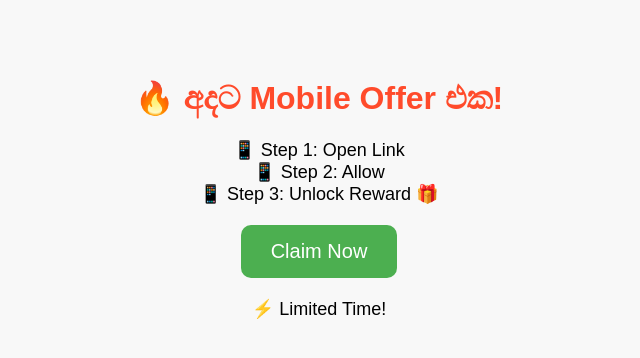
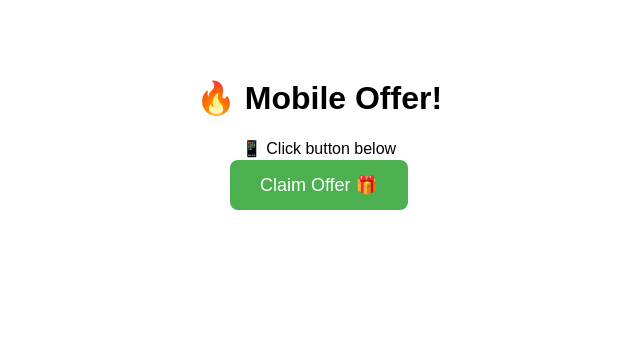
Before and after one commit to visitlanka256-sketch/earning-offers, a plain HTML site: page index.html in a window 1280 px wide. Shown: the whole page, without its empty margins (321-961 px from the left). Drawn offline with Linux system fonts and the light colour scheme.

Commit message:
Update index.html

```diff
--- a/index.html
+++ b/index.html
@@ -1,30 +1,24 @@
+
 <!DOCTYPE html>
 <html lang="si">
 <head>
   <meta charset="UTF-8">
   <meta name="viewport" content="width=device-width, initial-scale=1.0">
-  <title>අදගේ Mobile Offer</title>
+  <title>Mobile Offer</title>
   <style>
-    body { font-family: Arial, sans-serif; background: #f8f8f8; text-align: center; padding: 50px; }
-    h1 { color: #ff4b2b; }
-    p { font-size: 18px; margin: 20px 0; }
-    a.button {
-      display: inline-block;
-      background: #4CAF50;
-      color: white;
-      padding: 15px 30px;
-      text-decoration: none;
-      font-size: 20px;
-      border-radius: 10px;
-      transition: 0.3s;
+    body { font-family: Arial, sans-serif; text-align: center; padding: 50px; }
+    .btn {
+      background: #4CAF50; color: white;
+      padding: 15px 30px; text-decoration: none;
+      font-size: 18px; border-radius: 8px;
     }
-    a.button:hover { background: #45a049; }
   </style>
 </head>
 <body>
-  <h1>🔥 අදට Mobile Offer එක!</h1>
-  <p>📱 Step 1: Open Link<br>📱 Step 2: Allow<br>📱 Step 3: Unlock Reward 🎁</p>
-  <a class="button" href="https://www.effectivegatecpm.com/ifpai0kc2?key=d661efb46dce333999eb91dec5af8173" target="_blank">Claim Now</a>
-  <p>⚡ Limited Time!</p>
+  <h1>🔥 Mobile Offer!</h1>
+  <p>📱 Click button below</p>
+  <a class="btn" href="https://www.effectivegatecpm.com/tmwrndpge9?key=4ddfcec174b4acd26e1c67c6d3a56117" target="_blank">
+    Claim Offer 🎁
+  </a>
 </body>
 </html>
```
